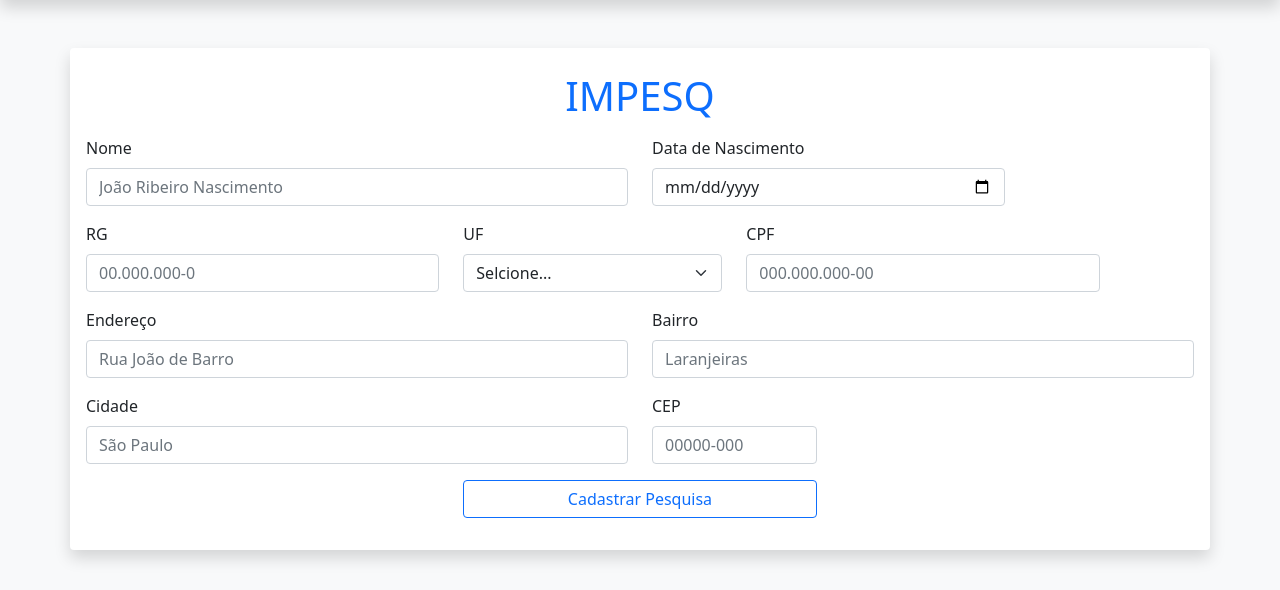
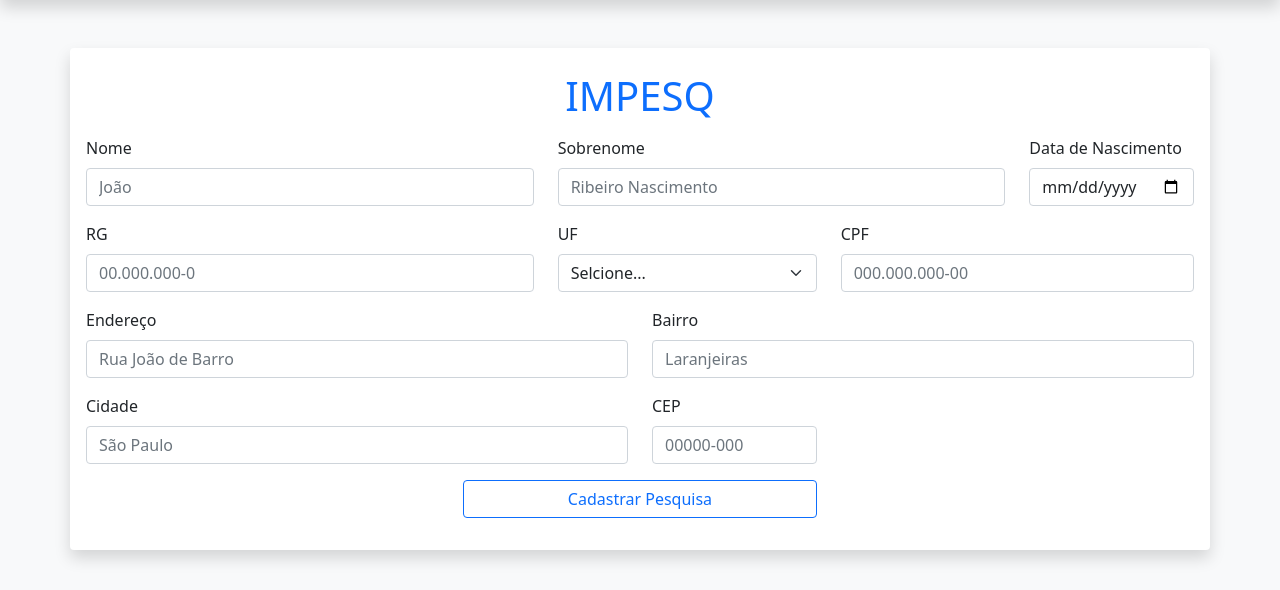
Before and after one commit to marcellass/Impactados_IMPESQ, a Flask app: template templates/cadastro_convidado.html in a window 1280 px wide. Shown: the part 56-646 px from the top of the page. Run offline with Flask 2, Linux system fonts and the light colour scheme; the template is opened without the code that fills it, so the values that code supplies are empty.

Commit message:
Alterando campos

```diff
--- a/templates/cadastro_convidado.html
+++ b/templates/cadastro_convidado.html
@@ -36,15 +36,19 @@
 
         <form action="/cadastrar/convidado" method="POST" name="cadastrar">
           <div class="row row-cols-2">
-            <div class="col-md-6 mb-3">
+            <div class="col-md-5 mb-3">
               <label class="form-label">Nome</label>
-              <input type="email" class="form-control" name="nome" placeholder="João Ribeiro Nascimento">
+              <input type="email" class="form-control" name="nome" placeholder="João">
             </div>
-            <div class="col-md-4 mb-3">
+            <div class="col-md-5 mb-3">
+              <label class="form-label">Sobrenome</label>
+              <input type="email" class="form-control" name="sobrenome" placeholder="Ribeiro Nascimento">
+            </div>
+            <div class="col-md-2 mb-3">
               <label class="form-label">Data de Nascimento</label>
               <input type="date" class="form-control" name="nascimento">
             </div>
-            <div class="col-md-4 mb-3">
+            <div class="col-md-5 mb-3">
               <label class="form-label">RG</label>
               <input type="email" class="form-control" name="rg" placeholder="00.000.000-0">
             </div>
```
